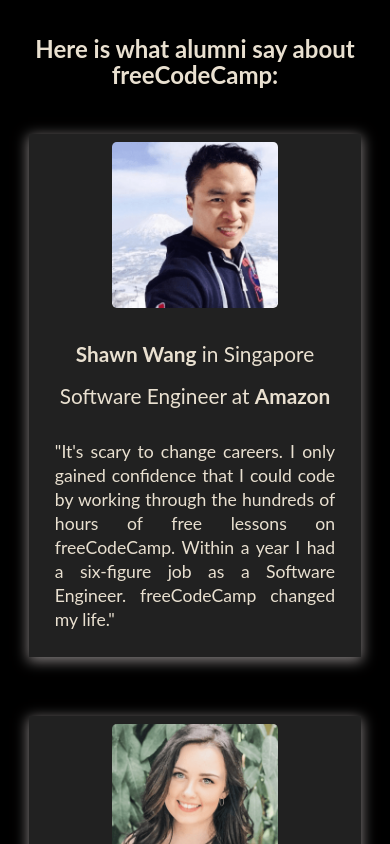
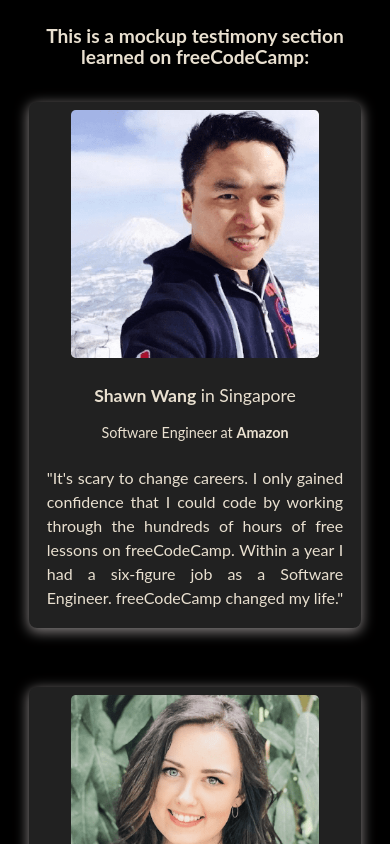
Before and after one commit to CharlyBGood/test-app, a React (Create React App) app: page / in a window 390 px wide. Shown: the top 844 px of the page. Built offline with nearby package versions, Linux system fonts and the light colour scheme.

Commit message:
update responsive layout

```diff
--- a/public/index.html
+++ b/public/index.html
@@ -24,7 +24,7 @@
       work correctly both with client-side routing and a non-root public URL.
       Learn how to configure a non-root public URL by running `npm run build`.
     -->
-    <title>Test App</title>
+    <title>Testimony mockup</title>
   </head>
   <body>
     <noscript>You need to enable JavaScript to run this app.</noscript>
--- a/src/App.js
+++ b/src/App.js
@@ -5,7 +5,7 @@ function App() {
   return (
     <div className="App">
       <div className="main-container">
-        <h1>Here is what alumni say about freeCodeCamp:</h1>
+        <h1>This is a mockup testimony section learned on freeCodeCamp:</h1>
         <Testimony
           name="Shawn Wang"
           country="Singapore"
--- a/src/stylesheets/Testimony.css
+++ b/src/stylesheets/Testimony.css
@@ -1,12 +1,13 @@
 .container-test {
-  width: 65em;
-  height: 23em;
+  width: 90%;
+  height: auto;
   margin: 0.6em 0.6em 3.1em;
   display: flex;
   align-items: center;
   justify-content: center;
   background-color: #212121;
   box-shadow: 0 3px 13px 1px rgba(226, 217, 217, 0.582);
+  border-radius: .5em;
 }
 
 .img-test {
@@ -27,7 +28,6 @@
 }
 
 .job-test {
-  font-size: 1.3rem;
   margin-top: 0.9em;
   padding-bottom: 1.5em;
 }
@@ -38,6 +38,11 @@
 }
 
 @media screen and (max-width: 750px) {
+    h1 {
+        font-size: 1.2em;
+        margin: 1.3em;
+    }
+
   .container-test {
     width: 85%;
     height: auto;
@@ -45,8 +50,24 @@
   }
 
   .img-test {
-    width: 50%;
+    width: 75%;
     margin: 0.5em auto;
     border-radius: .3em;
   }
+
+  .name-test {
+    font-size: 1.1em;
+  }
+
+  .job-test {
+    font-size: .9em;
+  }
+
+  .txt-test {
+    font-size: 1em;
+  }
+
+  .container-txt-test {
+    padding: 1.1em;
+  }
 }
```
Also changed, not shown: 1 other file (tests, documents, lock files or other folders).
